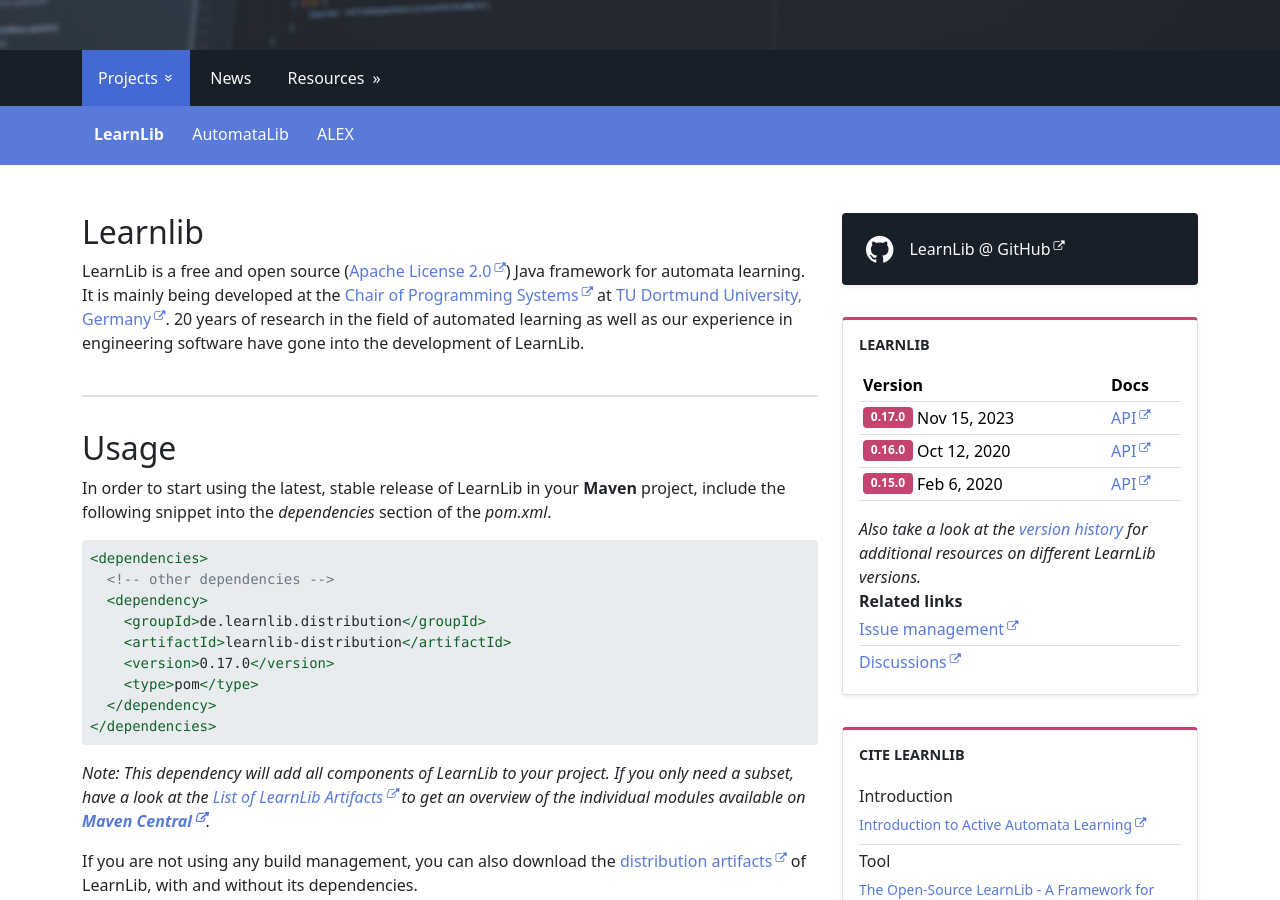
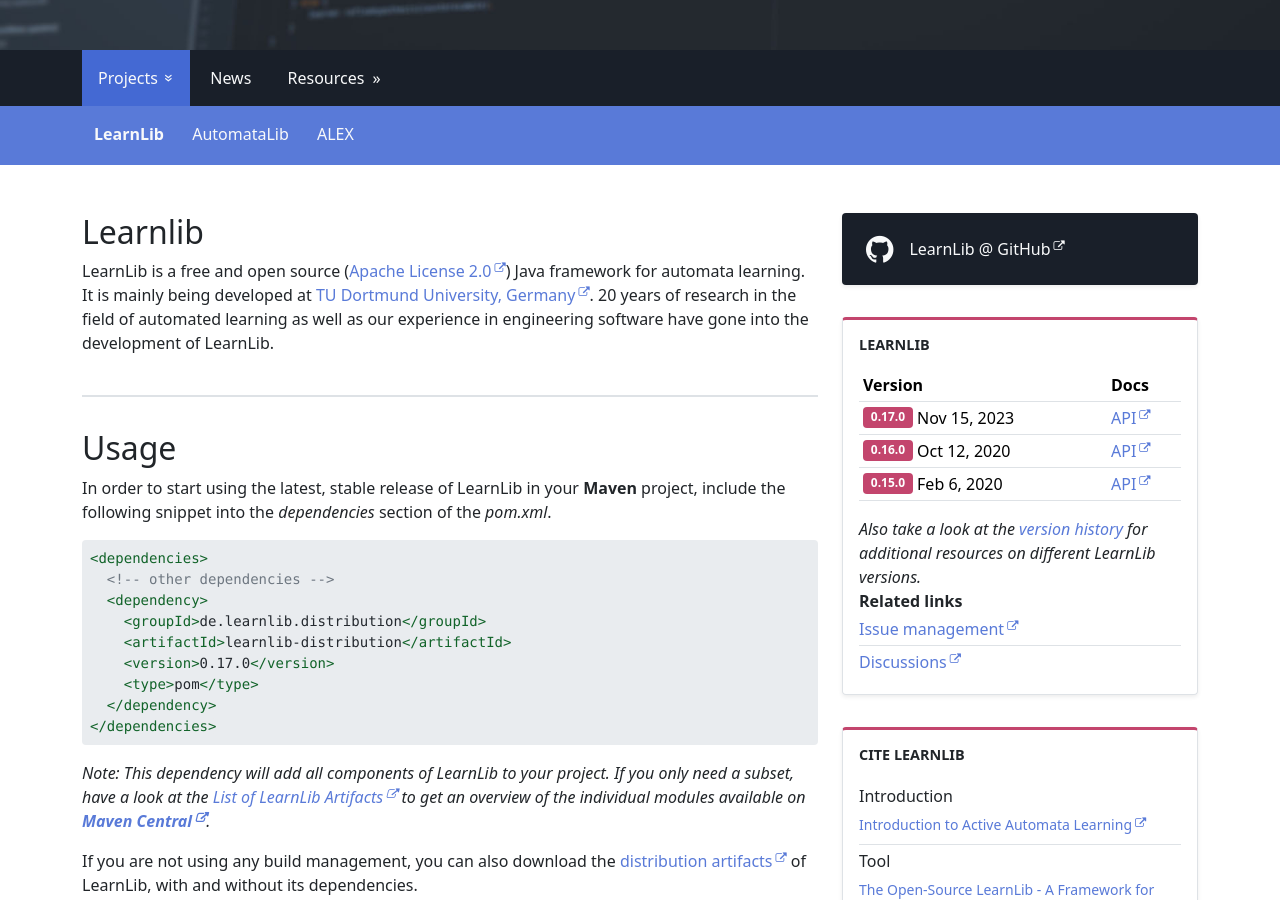
Before and after one commit to LearnLib/learnlib.github.io, a Jekyll site: the page built from index.md, in a window 1280 px wide and 900 px high, scrolled down 320 px. Built offline with Jekyll 4.4.1, drawn with Linux system fonts in a browser that asks for light colours; some of the changed text lies outside the part shown.

Commit message:
cleanups

```diff
--- a/_includes/footer.html
+++ b/_includes/footer.html
@@ -17,7 +17,7 @@
             </ul>
             <ul class="nav d-block d-md-flex">
                 <li class="nav-item">
-                    <a class="nav-link tu-link" href="https://ps.cs.tu-dortmund.de">
+                    <a class="nav-link tu-link" href="https://tu-dortmund.de">
                         <img style="height: 24px; margin-right: 8px; margin-top: -4px;" src="{{ '/assets/images/tu.png' | relative_url }}" alt="TU Dortmund logo">TU Dortmund University</a>
                 </li>
             </ul>
--- a/index.md
+++ b/index.md
@@ -8,7 +8,7 @@ navbar-group: "Projects"
 ## Learnlib
 
 LearnLib is a free and open source ([Apache License 2.0](https://www.apache.org/licenses/LICENSE-2.0)) Java framework for automata learning.
-It is mainly being developed at the [Chair of Programming Systems](http://ls5-www.cs.tu-dortmund.de/) at [TU Dortmund University, Germany](http://www.tu-dortmund.de/).
+It is mainly being developed at [TU Dortmund University, Germany](https://cs.tu-dortmund.de/).
 20 years of research in the field of automated learning as well as our experience in engineering software have gone into the development of LearnLib.
 
 ## Usage
```
Also changed, not shown: other parts of index.md (+4 -3 lines), pages/automatalib.md (+1 -1 lines).
